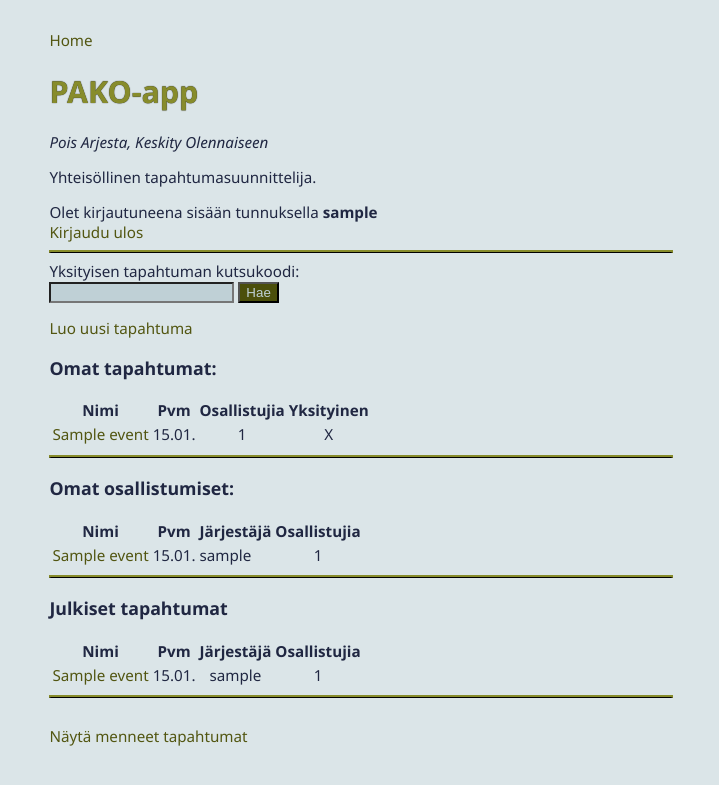
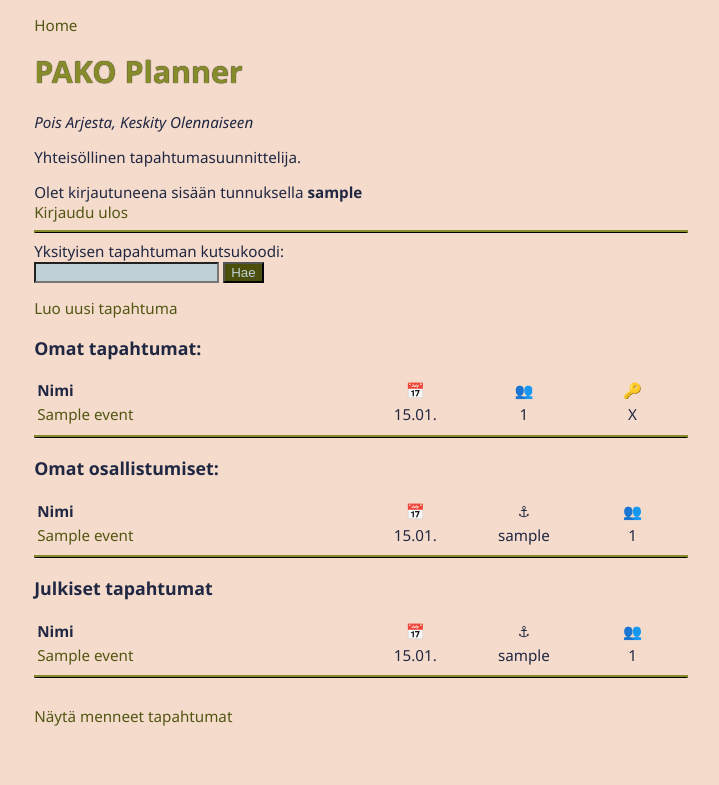
Before and after one commit to aleksiskela/tsoha-pako, a Flask app: template templates/index.html in a window 1280 px wide. Shown: the top 785 px of the page, without its empty margins (279-998 px from the left). Run offline with Flask 3, Linux system fonts and the light colour scheme; the visitor is signed in with stand-in values (Sample User, id 1); the template is opened without the code that fills it: most values are stand-ins (such as "Sample title", 1, 10 or a date in 2020).

Commit message:
layout improved

```diff
--- a/routes.py
+++ b/routes.py
@@ -24,7 +24,7 @@ def index():
     return render_template("index.html", events=events.get_public_events(),
                             private_events=events.get_private_events(),
                             enrolled_events=events.get_enrolled_events(user_id),
-                            my_events = events.get_my_events(user_id))
+                            my_events = events.get_my_events(user_id), i=True)
 
 
 @app.route("/event/<int:event_id>")
--- a/static/main.css
+++ b/static/main.css
@@ -2,17 +2,35 @@ body {
     margin: auto;
     max-width: 45em;
     /* background-color: rgb(76, 168, 185); */
-    background-color: rgb(219, 229, 232);
+    /* background-color: rgb(219, 229, 232); */
     /* background-color: rgb(69, 157, 172); */
-    /* background-color: rgba(3, 3, 120, 0.8); */
+    /* background-color: #fcf1ea; */
+    background-color: #f4dbcc;
     font-family:'Segoe UI', Tahoma, Geneva, Verdana, sans-serif ;
     font-size:0.95em;
     color:rgb(32, 39, 66);
 }
 
+.i {
+    background-image: url("pako-sign.png");
+    background-repeat: no-repeat;
+    background-size:contain;
+    height: 100%;
+    width: 100%;
+}
+
+.i h1 {
+    padding-top: 33%;
+}
+
 .content {
-    padding: 2em 2em 2em 2em;
+    padding: 2em 1em 2em 1em;
+    /* background-color: #f4dbcc; */
+    /* background-image: url("pako-sign3.png");
+    background-repeat: no-repeat;
+    background-size:contain; */
 }
+
 
 h1 {
     color:rgb(135, 140, 43);
@@ -52,3 +70,13 @@ hr {
     border: 2px solid rgb(135, 140, 43);
     border-bottom: 0.5px solid black;
 }
+
+table {
+    table-layout: fixed;
+    width: 100%;
+}
+
+#home {
+    position: absolute;
+    top: 1em;
+}
--- a/templates/event.html
+++ b/templates/event.html
@@ -28,7 +28,7 @@ Kutsukoodi: {{private_key}}
 
 <h4>Osallistujat:</h4>
 <table>
-    <th>Nimi</th>
+    <th style="text-align: left;">Nimi</th>
     {% if rights %}
     <th>Rooli</th>
     <th>Muokkaa roolia</th>
--- a/templates/index.html
+++ b/templates/index.html
@@ -1,7 +1,7 @@
 {% extends "layout.html" %}
 {% block title %}Etusivu{% endblock %}
 {% block content %}
-<h1>PAKO-app</h1>
+<h1>PAKO Planner</h1>
 <p><i>Pois Arjesta, Keskity Olennaiseen</i></p><p>Yhteisöllinen tapahtumasuunnittelija.</p>
 {% if session.username %}
     Olet kirjautuneena sisään tunnuksella <b>{{session.username}}</b>
@@ -9,17 +9,28 @@
     <a href="/logout">Kirjaudu ulos</a>
 
     {% else %}
-    <table>
+    <form action="/login" method="POST">
+        <label for="username" style="margin-right: 11px;">Tunnus:</label>
+        <input type="text" name="username"><br>
+        <label for="password" style="width: auto;">Salasana:</label>
+        <input type="password" name="password">
+        <input type="submit" value="Kirjaudu">
+    </form>
+            <!-- <td><form id="login"><input type="submit" value="Kirjaudu"></form></td> -->
+        <!-- </tr>
+    </table> -->
+    <!-- <table style="width: 100%">
         <tr>
-            <td>Tunnus:<br>Salasana:</td>
-            <td><form action="/login" method="POST">
+            <td style="width:4.1em">Tunnus:<br>Salasana:</td>
+            <td style="text-align: left; width: 10em"><form action="/login" id="login" method="POST">
                 <input type="text" name="username">
                 <br>
                 <input type="password" name="password">
-                <input type="submit" value="Kirjaudu">
+                <input type="submit" value="Kirjaudu" id="login">
             </form></td>
-        </tr>
-    </table>
+            <!-- <td><form id="login"><input type="submit" value="Kirjaudu"></form></td> -->
+        <!-- </tr>
+    </table> -->
     <a href="/register">Uusi käyttäjä</a>
 {% endif %}
 <hr>
@@ -38,11 +49,11 @@ Yksityisen tapahtuman kutsukoodi:
 {% if my_events %}
 <h3>Omat tapahtumat:</h3>
 <table>
-    <th>Nimi</th><th>Pvm</th><th>Osallistujia</th><th>Yksityinen</th>
+    <th style="width: 50%; text-align: left;">Nimi</th><th>&#128197;</th><th>&#128101;</th><th>&#128273;</th>
     {% for event in my_events %}
     <tr>
         <td><a href="/event/{{ event.id }}">{{ event.name }}</a></td>
-        <td>
+        <td style="text-align: center;">
             {% if event.datetime %}
             {{ event.datetime.strftime("%d.%m.") }}
             {% endif %}
@@ -62,17 +73,17 @@ Yksityisen tapahtuman kutsukoodi:
 {% if enrolled_events %}
 <table>
     <tr>
-        <th>Nimi</th><th>Pvm</th><th>Järjestäjä</th><th>Osallistujia</th>
+        <th style="width: 50%; text-align: left;">Nimi</th><th>&#128197;</th><th>&#9875;</th><th>&#128101;</th>
     </tr>
     {% for event in enrolled_events %}
     <tr>
         <td><a href="/event/{{ event.id }}">{{ event.name }}</a></td>
-        <td>
+        <td style="text-align: center;">
         {% if event.datetime %}
             {{ event.datetime.strftime("%d.%m.") }}
         {% endif %}
         </td>
-        <td>{{ event.username }}</td>
+        <td style="text-align: center;">{{ event.username }}</td>
         <td style="text-align: center;">{{ event.count }}</td>
     </tr>
     {% endfor %}
@@ -85,14 +96,14 @@ Yksityisen tapahtuman kutsukoodi:
 <h3>Julkiset tapahtumat</h3>
 <table>
     <tr>
-        <th>Nimi</th><th>Pvm</th><th>Järjestäjä</th><th>Osallistujia</th>
+        <th style="width: 50%; text-align: left;">Nimi</th><th>&#128197;</th><th>&#9875;</th><th>&#128101;</th>
     </tr>
     {% for event in events %}
     <tr>
         <td>
             <a href="/event/{{ event.id }}">{{ event.name }}</a>
         </td>
-        <td>
+        <td style="text-align: center;">
             {% if event.datetime != None %}
             {{ event.datetime.strftime("%d.%m.") }}
             {% endif %}
--- a/templates/layout.html
+++ b/templates/layout.html
@@ -7,9 +7,15 @@
     <title>PAKO-app - {% block title %}{% endblock %}</title>
 </head>
 <body>
+    {% if i %}
+    <div class="i">
+    {% endif %}
     <div class="content">
-    <a href="/">Home</a>
-    {% block content %}{% endblock %}
+        <a href="/" id="home">Home</a>
+        {% block content %}{% endblock %}
     </div>
+    {% if i %}
+    </div>
+    {% endif %}
 </body>
 </html>
--- a/templates/tasks.html
+++ b/templates/tasks.html
@@ -5,7 +5,7 @@
 <h4>Tehtävät</h4>
 <table>
     <tr>
-        <th>Tehtävä</th>
+        <th style="text-align: left;">Tehtävä</th>
         <th>Tekijä</th>
         {% if session.username %}
         <th>Nakki</th>
@@ -14,12 +14,12 @@
     {% for task in event_tasks %}
     <tr>
         <td>{{ task.task_name }}</td>
-        <td>
+        <td style="text-align: center;">
             {% if task.username %}
             {{ task.username }}
             {% endif %}
         </td>
-        <td>
+        <td style="text-align: center;">
             {% if session.username in enrolments %}
             {% if not task.username %}
             <form action="/set_volunteer" method="POST">
--- a/templates/voting.html
+++ b/templates/voting.html
@@ -7,17 +7,17 @@
 
 <table>
     <tr>
-        <th>Kohde</th>
+        <th style="text-align: left">Kohde</th>
         {% if session.username in enrolments%}
         <th>Ääni</th>
         {% endif %}
-        <th>Äänestystilanne / Annettuja ääniä</th>
+        <th>Tilanne / Ääniä</th>
     </tr>
     {% for votable in votables %}
     <tr>
         <td>{{ votable.item }}</td>
         {% if session.username in enrolments%}
-        <td>
+        <td style="text-align: center;">
             {% if votable.id in already_voted %}
             <form action="" method="POST">
                 <input type="hidden" name="votable_id" value={{ votable.id }}>
```
Also changed, not shown: 1 other file.
